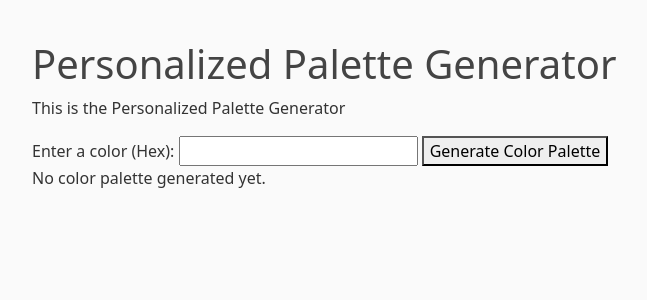
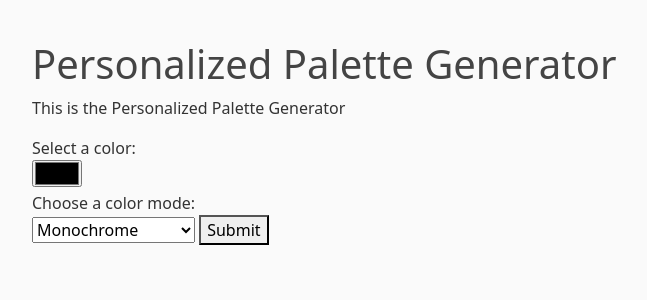
Before and after one commit to Veneloo/Color-Palette, a Flask app: page /personalized in a window 1280 px wide. Shown: the part 56-356 px from the top of the page, without its empty margins (50-697 px from the left). Run offline with Flask 3, Linux system fonts and the light colour scheme.

Commit message:
Updated Functionality for Personalized Tab

```diff
--- a/templates/personalized.html
+++ b/templates/personalized.html
@@ -1,27 +1,25 @@
-{% extends "layoutt.html" %}
 
+
+{% extends 'layoutt.html' %}
 {% block content %}
     <h1>{{ subtitle }}</h1>
     <p>{{ text }}</p>
-<head>
-    <link rel="stylesheet" type="text/css" href="{{ url_for('static', filename='personalized.css') }}">
-
-</head>
-
-    <form method="POST" action="{{ url_for('personalized_page') }}">
-        <label for="color_input">Enter a color (Hex):</label>
-        <input type="text" id="color_input" name="color_input">
-        <button type="submit">Generate Color Palette</button>
+    <form action="/result" method="POST">
+    <label for="colorPicker">Select a color:</label>
+    <br />
+    <input type="color" id="colorPicker" name="colorPicker">
+    <br/>
+    <label for="mode-choice">Choose a color mode:</label>
+    <br />
+    <select name="mode-choice" id="mode-choice">
+        <option value="monochrome">Monochrome</option>
+        <option value="monochrome-dark">Monochrome-dark</option>
+        <option value="monochrome-light">Monochrome-light</option>
+        <option value="complement">Complement</option>
+        <option value="triad">Triad</option>
+        <option value="quad">Quad</option>
+        <option value="analogic">Analogic</option>
+    </select>
+    <button type="submit">Submit</button>
     </form>
-
-    {% if colors %}
-        <h2>Color Palette:</h2>
-        <ul class="color-palette">
-            {% for color in colors %}
-                <li style="background-color: {{color}};">{{ color }}</li>
-            {% endfor %}
-        </ul>
-    {% else %}
-        <p>No color palette generated yet.</p>
-    {% endif %}
-{% endblock %}
+    {% endblock %}
```
